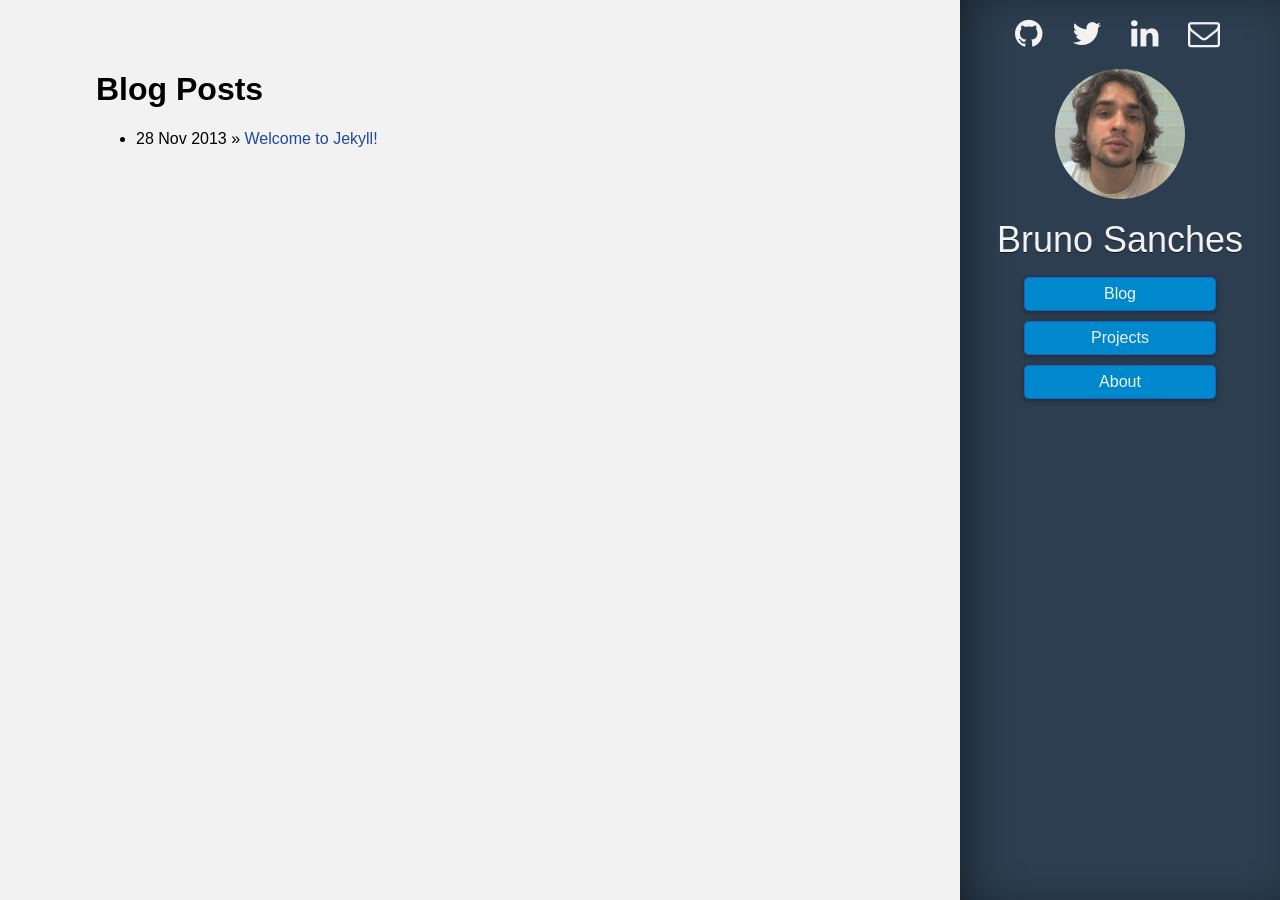
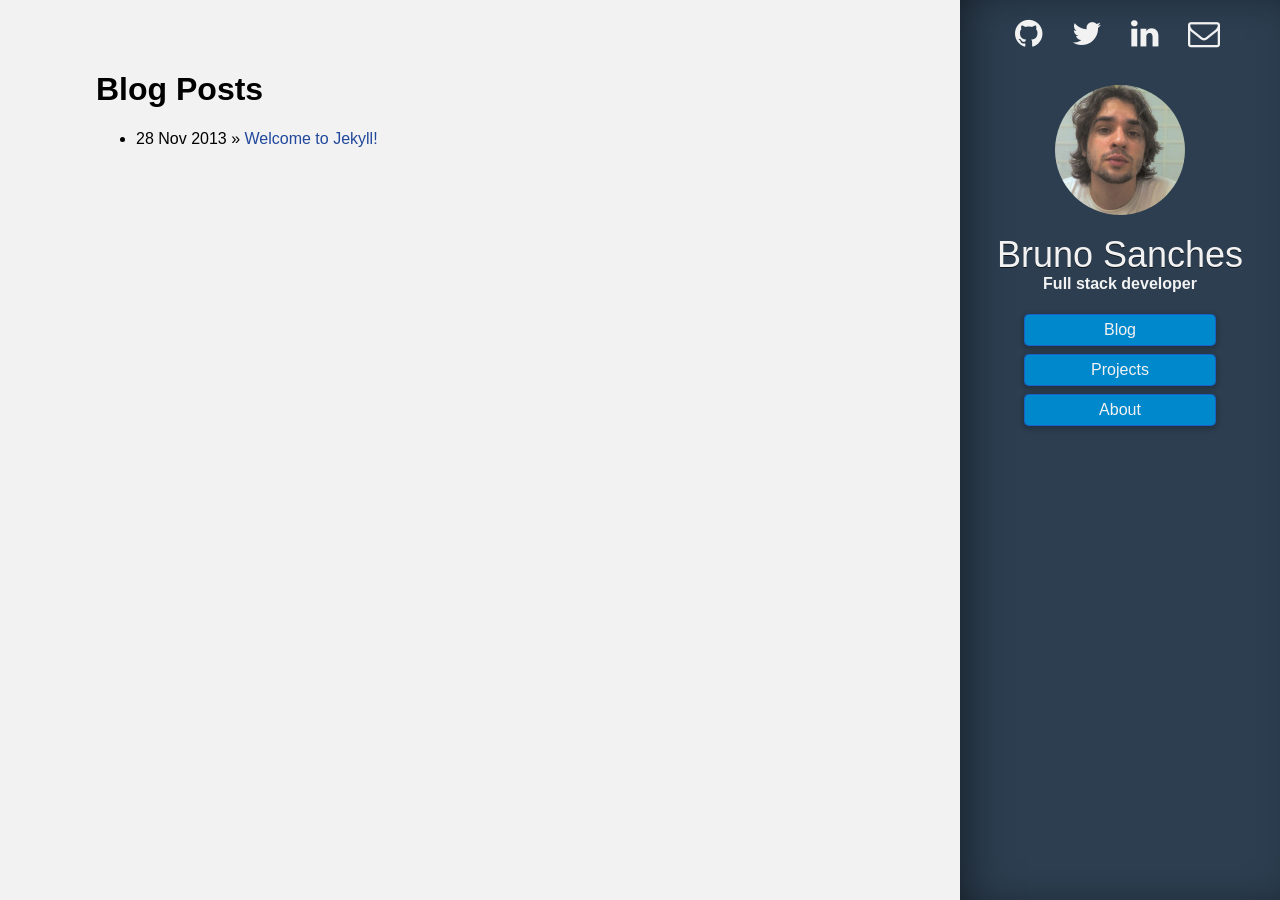
Before and after one commit to brunops/brunops.github.io, a Jekyll site: the page built from index.html, in a window 1280 px wide. Built offline with Jekyll 4.4.1, drawn with Linux system fonts in a browser that asks for light colours; some web fonts are replaced; Markdown is read by kramdown in place of the engine named in the settings.

Commit message:
Add subtitle and adjust styling

```diff
--- a/_layouts/default.html
+++ b/_layouts/default.html
@@ -37,6 +37,7 @@
         <a href="/">
           <img src="/assets/images/brunops2.jpg" alt="">
           <h2 class="main-name">Bruno Sanches</h2>
+          <h4>Full stack developer</h4>
         </a>
         <header class="navigation">
           <nav>
--- a/css/main.css
+++ b/css/main.css
@@ -45,9 +45,10 @@ a {
 
 .navigation nav li {
   display: inline-block;
-  margin-bottom: 10px;
+  margin-bottom: 8px;
   border-radius: 5px;
   width: 100%;
+  line-height: 16px;
 }
 
 .navigation a {
@@ -97,12 +98,21 @@ a {
   color: #eee;
 }
 
+.sidebar h2,
+.sidebar h4 {
+  font-family: 'Jockey One', sans-serif;
+}
+
 .sidebar h2 {
   font-weight: 100;
   font-size: 36px;
-  font-family: 'Jockey One', sans-serif;
   text-shadow: 0 1px 0 rgba(0,0,0,.6);
-  margin: 5% auto;
+  margin: 5% auto 0 auto;
+  line-height: 40px;
+}
+
+.sidebar h4 {
+  margin-top: 0;
 }
 
 .sidebar h2:hover {
@@ -115,7 +125,7 @@ a {
 
 .sidebar img {
   border-radius: 75px;
-  margin-top: 5%;
+  margin-top: 10%;
   width: 130px;
 }
 
```
